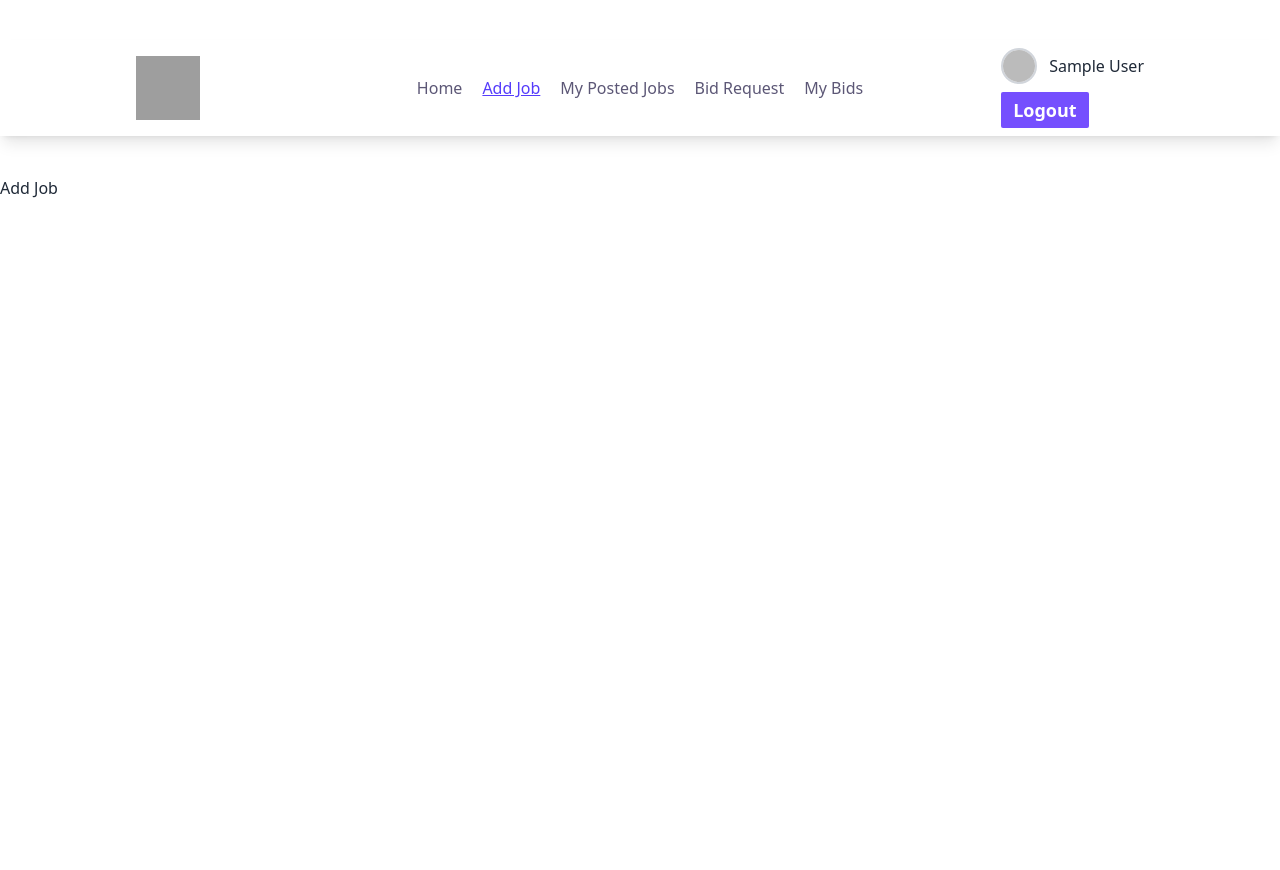
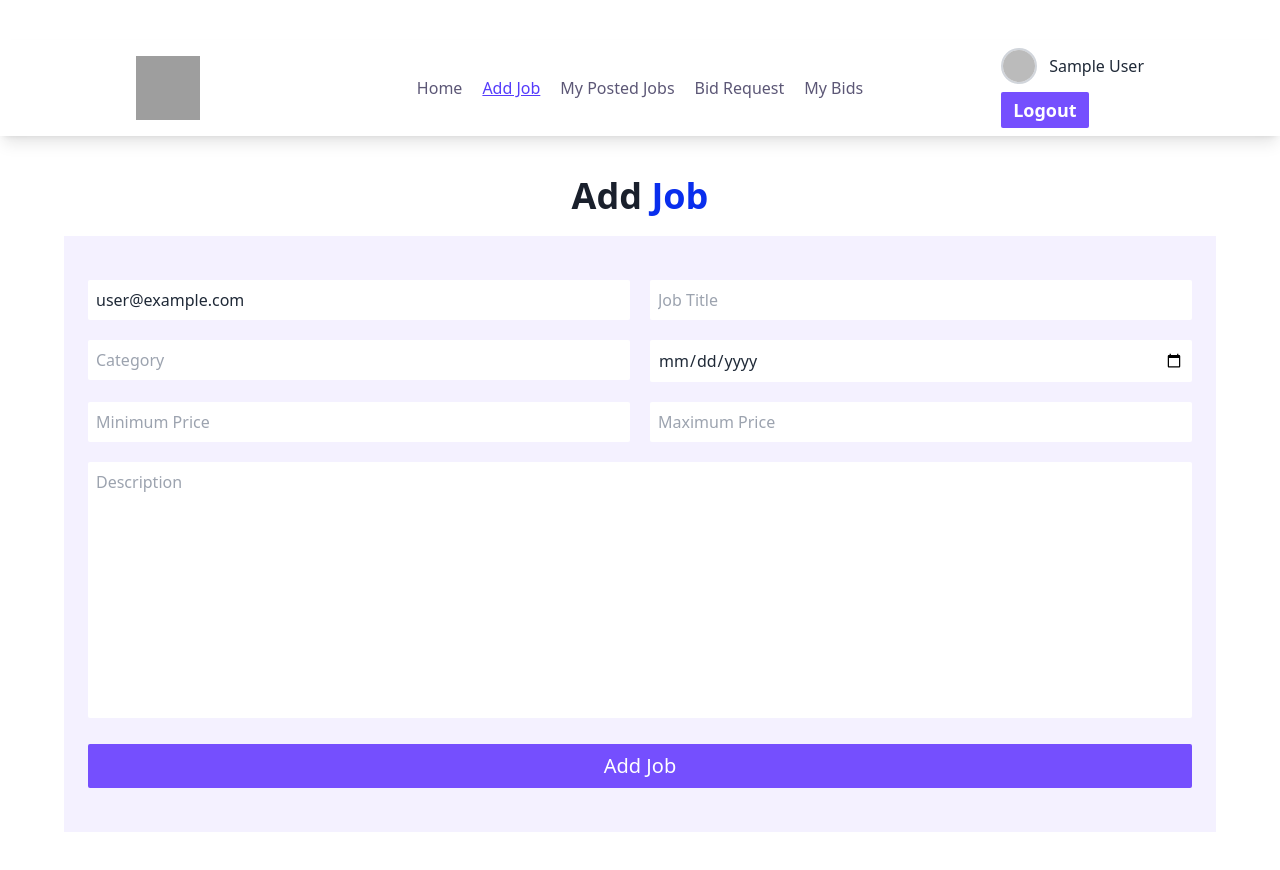
Before and after one commit to Emam-Bokhari/gig-Grow-clientside, a React (Vite) app: page /addJob in a window 1280 px wide. Before the commit the page ends 800 px from the top, so only its background shows below. Built offline with nearby package versions, Linux system fonts and the light colour scheme; no server answers; sample sign-in values are in the browser's storage; grey boxes are pictures that could not be loaded.

Commit message:
Implement Tabs for Category Display -Added Tabs, TabList, and TabPanel components from react-tabs library -Implemented filtering and rendering of job items for each category -Improved the user interface for category-based job display

```diff
--- /dev/null
+++ b/src/PrivateRoute/PrivateRoute.jsx
@@ -0,0 +1,24 @@
+import { useContext } from "react";
+import { Navigate } from "react-router-dom";
+import PropTypes from "prop-types"
+import { AuthContext } from "../AuthProvider/AuthProvider";
+
+const PrivateRoute = ({ children }) => {
+
+    const { user, loading } = useContext(AuthContext)
+
+    if (loading) {
+        return <div className="flex justify-center items-center h-[50vh]" ><span className="loading loading-spinner loading-lg text-primary"></span></div>
+    }
+    if (user) {
+        return children
+    }
+
+    return <Navigate to="/login" />
+}
+
+    PrivateRoute.propTypes={
+        children:PropTypes.node
+    }
+
+export default PrivateRoute
--- a/src/Router/Router.jsx
+++ b/src/Router/Router.jsx
@@ -7,6 +7,7 @@ import BidRequest from './../pages/BidRequest/BidRequest';
 import MyBids from './../pages/MyBids/MyBids';
 import Login from './../pages/Login/Login';
 import Register from './../pages/Register/Register';
+import PrivateRoute from "../PrivateRoute/PrivateRoute";
 
 const Router = createBrowserRouter([
     {
@@ -15,11 +16,12 @@ const Router = createBrowserRouter([
         children: [
             {
                 path: "/",
+                loader:()=>fetch("http://localhost:3000/api/v1/job-category"),
                 element: <Home />
             },
             {
                 path: "/addJob",
-                element: <AddJob />
+                element: <PrivateRoute><AddJob /></PrivateRoute>
             },
             {
                 path: "/myPostedJobs",
--- a/src/main.jsx
+++ b/src/main.jsx
@@ -4,11 +4,15 @@ import './index.css'
 import { RouterProvider } from 'react-router-dom'
 import Router from './Router/Router'
 import AuthProvider from './AuthProvider/AuthProvider'
+import { QueryClient, QueryClientProvider } from '@tanstack/react-query'
+const client=new QueryClient()
 
 ReactDOM.createRoot(document.getElementById('root')).render(
   <React.StrictMode>
+  <QueryClientProvider client={client} >
   <AuthProvider>
   <RouterProvider router={Router} />
   </AuthProvider>
+  </QueryClientProvider>
   </React.StrictMode>,
 )
--- a/src/pages/AddJob/AddJob.jsx
+++ b/src/pages/AddJob/AddJob.jsx
@@ -1,15 +1,116 @@
+import { useContext } from "react";
 import Navbar from "../../sharedComponents/Navbar/Navbar";
+import { AuthContext } from "../../AuthProvider/AuthProvider";
+import axios from "axios";
+import toast from "react-hot-toast";
+import { useNavigate } from "react-router-dom";
 
 const AddJob = () => {
+    const { user } = useContext(AuthContext)
+    const navigate=useNavigate()
+
+    const handleAddJob = (event) => {
+        event.preventDefault()
+        const form = event.target
+        const email = form.email.value
+        const jobTitle = form.jobTitle.value
+        const category = form.category.value
+        const deadline = form.deadline.value
+        const minimumPrice = form.minimumPrice.value
+        const maximumPrice = form.maximumPrice.value
+        const description = form.description.value
+
+        const addJob = { email, jobTitle, category, deadline, minimumPrice, maximumPrice, description }
+
+        // reset form
+        form.reset()
+
+        console.log(addJob);
+
+        axios.post("http://localhost:3000/api/v1/add-job",addJob)
+        .then(result=>{
+            // console.log(result.data);
+            if(result.data.insertedId){
+                toast.success('Job has been added successfully')
+                navigate("/myPostedJobs")
+            }
+        })
+    }
     return (
         <div>
 
             {/* Navbar */}
             <div  >
-            <Navbar />
+                <Navbar />
             </div>
 
-            <h2>Add Job</h2>
+            <div className="max-w-screen-xl mx-auto px-8 md:px-16 my-10" >
+
+
+
+
+                <h2 className=" text-2xl md:text-3xl lg:text-4xl text-center font-bold text-[#1a202c]" >Add <span className="text-[#092eed]" >Job</span></h2>
+
+
+
+                <div className="bg-[#f4f1ff] p-6  my-5" >
+
+                    <form onSubmit={handleAddJob} >
+                        {/* email and job title */}
+                        <div className="flex flex-col md:flex-row gap-5 my-5 " >
+                            {/* email */}
+                            <div className="flex-1" >
+                                <input className="bg-white p-2 rounded-sm w-full outline-none" type="text" name="email" placeholder="Email" defaultValue={user?.email} readOnly />
+                            </div>
+
+                            {/* job title */}
+                            <div className="flex-1" >
+                                <input className="bg-white p-2 rounded-sm w-full outline-none" type="text" name="jobTitle" placeholder="Job Title" />
+
+                            </div>
+                        </div>
+
+                        {/* category and deadline */}
+                        <div className="flex flex-col md:flex-row  gap-5 my-5" >
+                            <div className="flex-1" >
+                                {/* category */}
+                                <input className="bg-white w-full p-2 rounded-sm outline-none" type="text" name="category" placeholder="Category" />
+                            </div>
+
+                            {/* deadline */}
+                            <div className="flex-1" >
+                                <input className="bg-white w-full p-2 rounded-sm outline-none" type="date" name="deadline"  />
+                            </div>
+                        </div>
+
+                        {/* minimum price and maximum price */}
+                        <div className="flex flex-col md:flex-row  gap-5 my-5" >
+                            {/* minimum price */}
+                            <div className="flex-1" >
+                                <input className="bg-white p-2 rounded-sm w-full outline-none" type="number" name="minimumPrice" placeholder="Minimum Price" />
+                            </div>
+                            {/* maximum price */}
+                            <div className="flex-1" >
+                                <input className="bg-white w-full p-2 rounded-sm outline-none" type="number" name="maximumPrice" placeholder="Maximum Price" />
+                            </div>
+                        </div>
+
+
+                        {/*  description */}
+                        <div className="my-5" >
+                            <textarea className="w-full rounded-sm resize-none p-2 outline-none" name="description" rows="10" placeholder="Description"></textarea>
+                        </div>
+
+                        {/* add job button */}
+                        <div className="my-5" >
+                            <input className="bg-[#754ffe] w-full rounded-sm p-2 text-white font-simibold text-xl cursor-pointer" type="submit" value="Add Job" />
+                        </div>
+                    </form>
+
+                </div>
+
+
+            </div>
         </div>
     );
 };
--- a/src/pages/Home/Banner.jsx
+++ b/src/pages/Home/Banner.jsx
@@ -22,9 +22,9 @@ const Banner = () => {
 
                             {/* button */}
                             <div className="flex gap-3" >
-                                <button className="px-6 py-3 rounded bg-[#19cb98] text-white text-[14px] font-semibold" >Browse Jobs</button>
+                                <button className="px-6 py-3 rounded bg-[#19cb98] text-white text-base font-semibold" >Browse Jobs</button>
 
-                                <button className="px-6 py-3 rounded bg-white text-black text-[14px] font-semibold border-[1px] border-[#aabbd0]">About Us</button>
+                                <button className="px-6 py-3 rounded bg-white text-black text-base font-semibold border-[1px] border-[#aabbd0]">About Us</button>
                             </div>
                         </div>
 
--- /dev/null
+++ b/src/pages/Home/Category.jsx
@@ -0,0 +1,84 @@
+import { Tab, Tabs, TabList, TabPanel } from 'react-tabs';
+import 'react-tabs/style/react-tabs.css';
+
+
+const Category = ({ categoryData }) => {
+    // console.log(categoryData);
+    const data = categoryData
+    console.log(data);
+
+    return (
+        <div>
+
+
+
+            <Tabs>
+                <TabList>
+                    <Tab>Digital Marketing</Tab>
+                    <Tab>Web Development</Tab>
+                    <Tab>Graphic Design</Tab>
+                </TabList>
+
+
+
+                <TabPanel>
+                    <div className="grid grid-cols-1 md:grid-cols-2 lg:grid-cols-3 gap-5">
+                        {data
+                            .filter(item => item.category === "Digital Marketing")
+                            .map((item, index) => (
+                                <div key={index} className="p-4 border border-gray-300 rounded-lg">
+                                    <h2 className="text-xl font-semibold">{item.title}</h2>
+                                    <p className="text-gray-700">{item.description}</p>
+                                </div>
+                            ))
+                        }
+                    </div>
+                </TabPanel>
+                <TabPanel>
+                    <div className="grid grid-cols-1 md:grid-cols-2 lg:grid-cols-3 gap-5">
+                        {data
+                            .filter(item => item.category === "Web Development")
+                            .map((item, index) => (
+                                <div key={index} className="p-4 border border-gray-300 rounded-lg">
+                                    <h2 className="text-xl font-semibold">{item.jobTitle}</h2>
+                                    <p className="text-gray-700">{item.deadline}</p>
+                                    <p className="text-gray-700">{item.minimumPrice}</p>
+                                    <p className="text-gray-700">{item.maximumPrice}</p>
+
+                                    <p className="text-gray-700">
+                                        {item.description.length > 100
+                                            ? `${item.description.slice(0, 100)}...`
+                                            : item.description
+                                        }
+                                    </p>
+
+                                </div>
+                            ))
+                        }
+                    </div>
+                </TabPanel>
+
+                {/* Graphic Design */}
+                <TabPanel>
+                    <div className="grid grid-cols-1 md:grid-cols-2 lg:grid-cols-3 gap-5">
+                        {data
+                            .filter(item => item.category === "Graphic Design")
+                            .map((item, index) => (
+                                <div key={index} className="p-4 border border-gray-300 rounded-lg">
+                                    <h2 className="text-xl font-semibold">{item.jobTitle}</h2>
+                                    <p className="text-gray-700">{item.deadline}</p>
+                                    <p className="text-gray-700">{item.minimumPrice}</p>
+                                    <p className="text-gray-700">{item.maximumPrice}</p>
+                                    {/* <p className="text-gray-700">{item.description}</p> */}
+                                </div>
+                            ))
+                        }
+                    </div>
+                </TabPanel>
+            </Tabs>
+
+        </div>
+    );
+};
+
+export default Category;
--- a/src/pages/Home/Home.jsx
+++ b/src/pages/Home/Home.jsx
@@ -1,10 +1,15 @@
 
+import { useLoaderData } from "react-router-dom";
 import Navbar from "../../sharedComponents/Navbar/Navbar";
 import Banner from "./Banner";
+import Category from "./Category";
+
 
 
 const Home = () => {
 
+    const data=useLoaderData()
+    console.log(data);
 
     return (
         <div>
@@ -14,9 +19,14 @@ const Home = () => {
             </div>
 
             {/* Banner */}
-            <div>
+            <div className="border-2 border-red-500" >
                 <Banner />
             </div>
+
+            <div className="my-10  border-2 border-red-500" >
+                <Category categoryData={data} />
+            </div>
+
 
 
 
```
